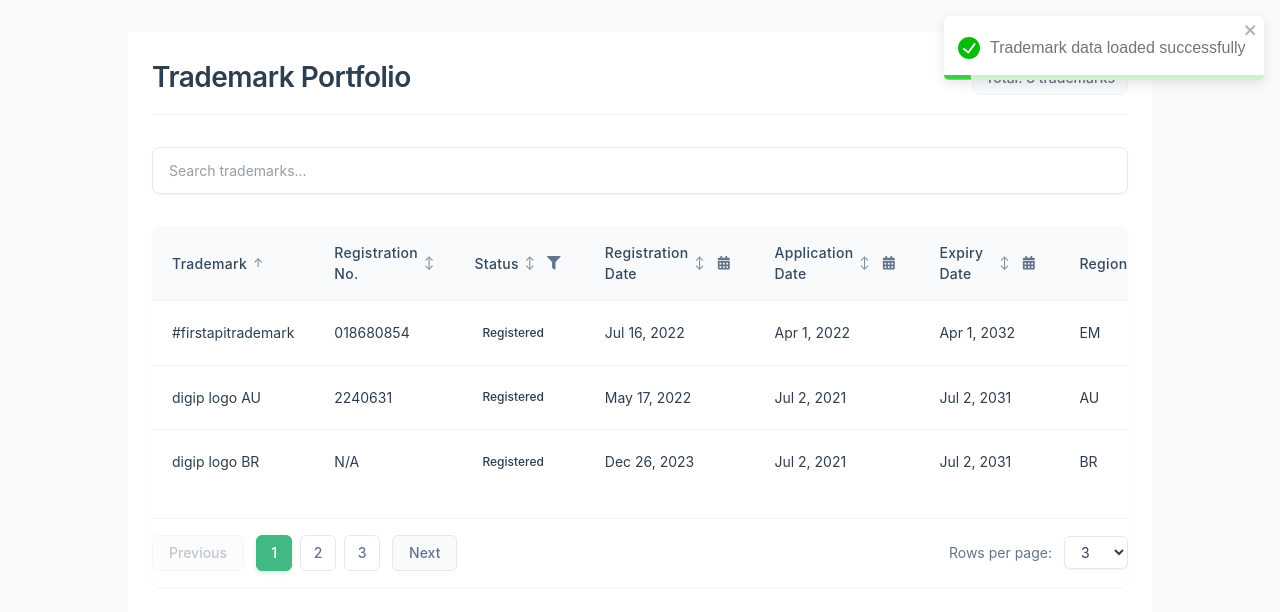
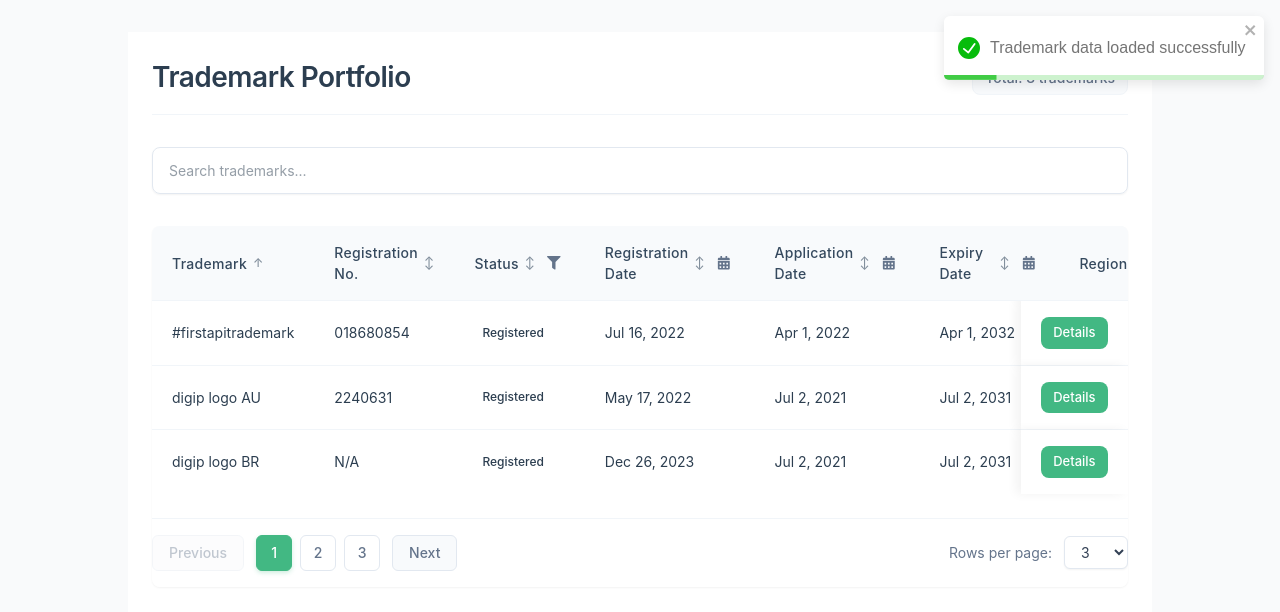
Before and after one commit to mikaelaffek/digip, a Next.js app: page /trademark in a window 1280 px wide. Shown: the top 612 px of the page. Built offline with nearby package versions, Linux system fonts and the light colour scheme.

Commit message:
Fix: Make details button column sticky for better visibility during horizontal scrolling

```diff
--- a/src/styles/Table.module.css
+++ b/src/styles/Table.module.css
@@ -11,6 +11,7 @@
 
 .table {
   width: 100%;
+  min-width: 900px; /* Ensure minimum width to prevent excessive squeezing */
   border-collapse: separate;
   border-spacing: 0;
   font-size: 14px;
@@ -44,6 +45,24 @@
 }
 
 .table tbody tr:hover {
+  background-color: var(--background-alt);
+}
+
+/* Make the last column (Details button) sticky */
+.table th:last-child,
+.table td:last-child {
+  position: sticky;
+  right: 0;
+  background-color: var(--background);
+  z-index: 5;
+  box-shadow: -5px 0 10px rgba(0, 0, 0, 0.05);
+}
+
+.table th:last-child {
+  background-color: var(--background-alt);
+}
+
+.table tbody tr:hover td:last-child {
   background-color: var(--background-alt);
 }
 
```
